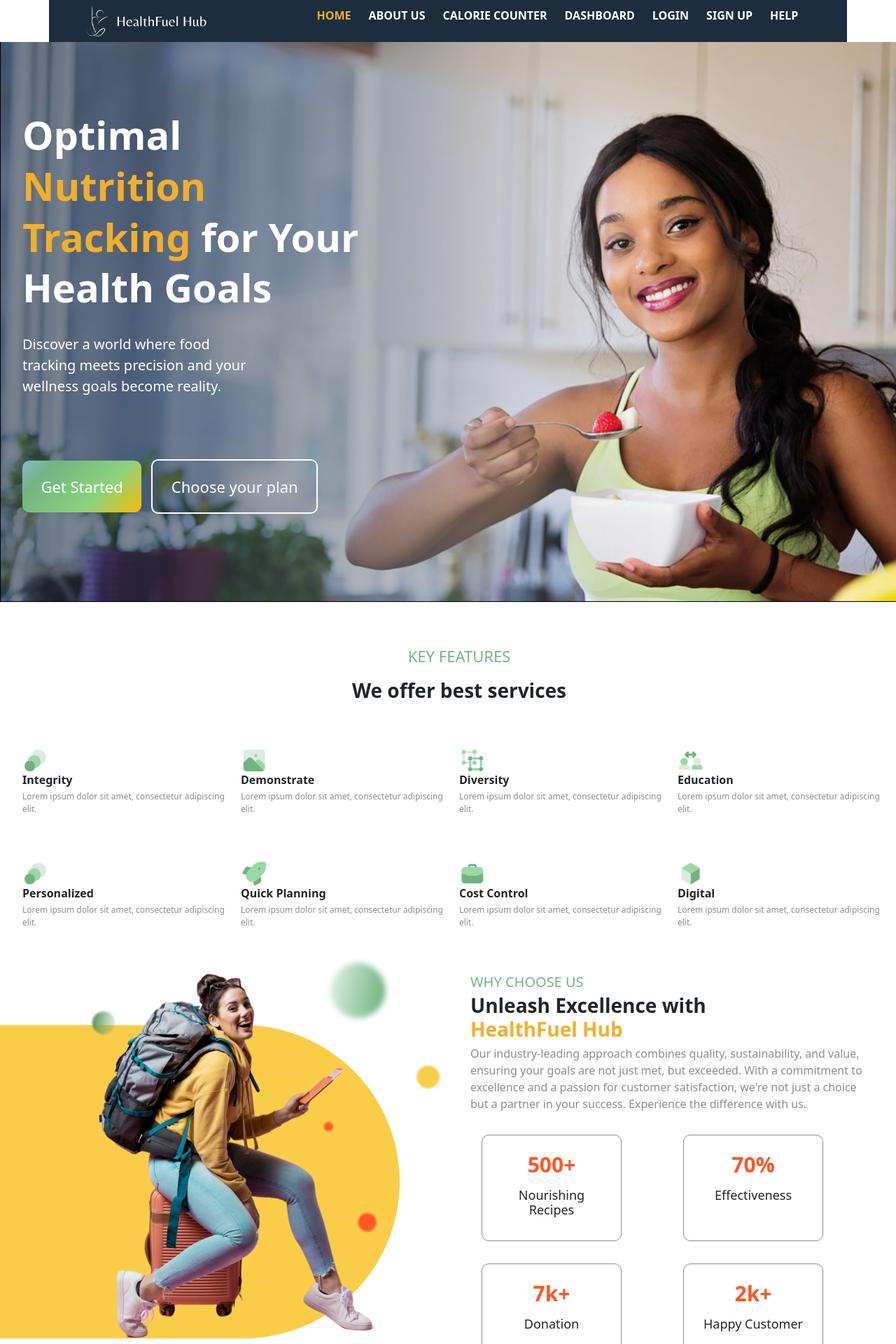
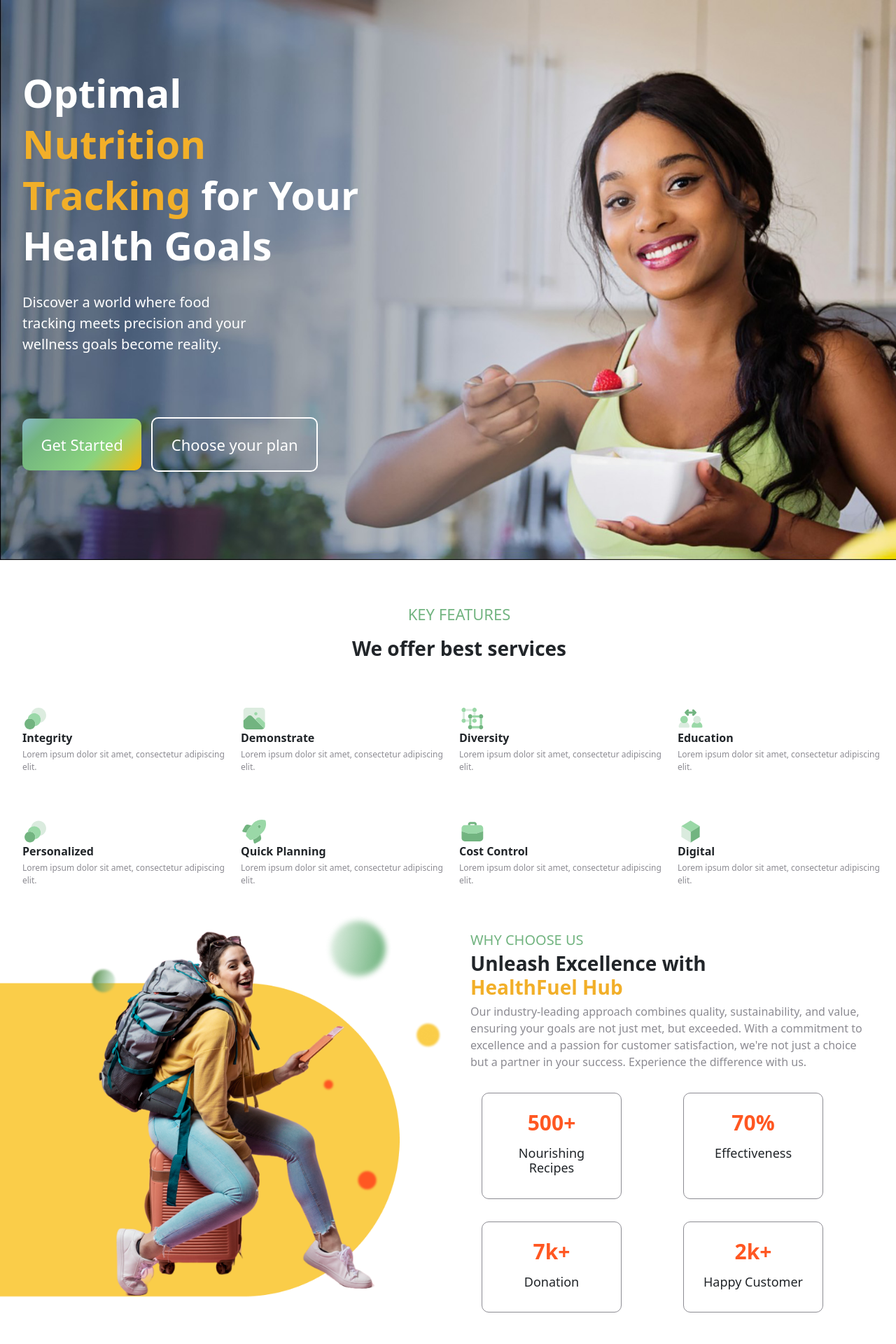
Before and after one commit to RoboRaccoon/HealthFit-Hub, a Django app: page / in a window 1280 px wide. Shown: the top 1920 px of the page at 70% size. Run offline with Django 5.2, Linux system fonts and the light colour scheme.

Commit message:
fixing margin and nav

```diff
--- a/HFH_project/HFH_app/static/css/style.css
+++ b/HFH_project/HFH_app/static/css/style.css
@@ -437,4 +437,8 @@ footer{
 	.stat h4{
 		font-size: 30px;
 	}
+
+	.learn-more-container{
+		margin-top: 10em;
+	}
 }
--- a/HFH_project/HFH_app/templates/home_page/index.html
+++ b/HFH_project/HFH_app/templates/home_page/index.html
@@ -10,20 +10,20 @@
 <body>
 <!--Navigation-->
 
-    <nav class="nav-list container">
-        <div>
-            <img src="/static/images/logo.png" alt="logo">
-        </div>
-        <ul>
-            <li><a href="/homepage" class = "current">Home</a></li>
-            <li><a href="/about_us">About Us</a></li>
-            <li><a href="/calorie_counter">Calorie Counter</a></li>
-            <li><a href="#">Dashboard</a></li>
-            <li><a href="/login" class="login-btn">Login</a></li>
-            <li><a href="/sign_up" class="signup-btn">Sign Up</a></li>
-            <li><a href="/help">Help</a></li>
-        </ul>
-    </nav>
+<!--    <nav class="nav-list container">-->
+<!--        <div>-->
+<!--            <img src="/static/images/logo.png" alt="logo">-->
+<!--        </div>-->
+<!--        <ul>-->
+<!--            <li><a href="/homepage" class = "current">Home</a></li>-->
+<!--            <li><a href="/about_us">About Us</a></li>-->
+<!--            <li><a href="/calorie_counter">Calorie Counter</a></li>-->
+<!--            <li><a href="#">Dashboard</a></li>-->
+<!--            <li><a href="/login" class="login-btn">Login</a></li>-->
+<!--            <li><a href="/sign_up" class="signup-btn">Sign Up</a></li>-->
+<!--            <li><a href="/help">Help</a></li>-->
+<!--        </ul>-->
+<!--    </nav>-->
 
 
     <div class="welcome-sect">
```
